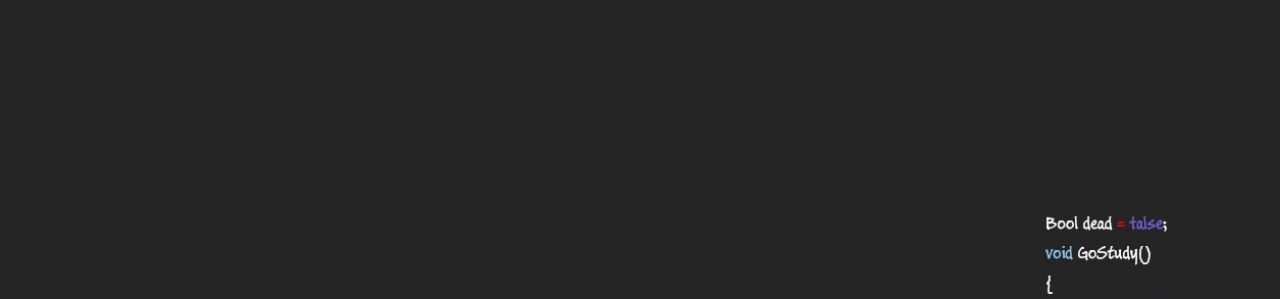
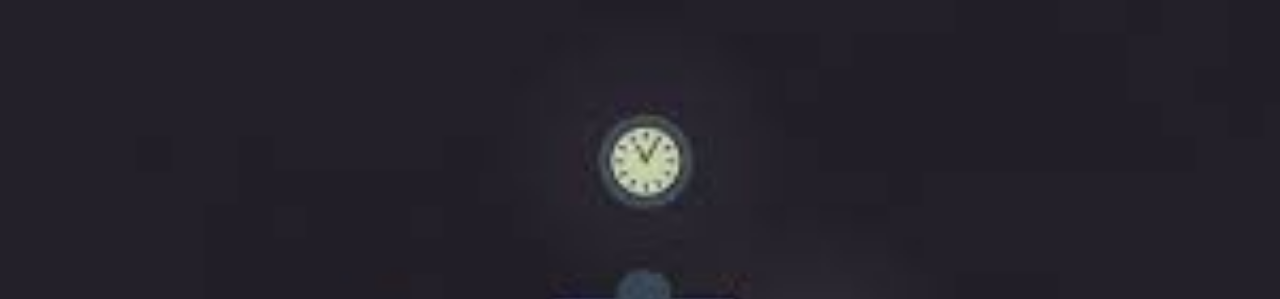
Before and after one commit to arijitpal4/arijitpal4.github.io, a plain HTML site: page index.html in a window 1280 px wide. Shown: the top 299 px of the page. Drawn offline with nearby package versions, Linux system fonts and the light colour scheme.

Commit message:
Update style.css

```diff
--- a/css/style.css
+++ b/css/style.css
@@ -165,7 +165,7 @@ hr {
 .btn-primary i.fa {
 	margin-right: 10px;
 }
-/* Home Section */
+/* Home Section */ /*intro-bg.jpg*/
 .intro {
 	display: table;
 	width: 100%;
@@ -173,7 +173,7 @@ hr {
 	padding: 100px 0;
 	text-align: center;
 	color: #fff;
-	background: url(../img/intro-bg.jpg) no-repeat center top;
+	background: url(../img/images.jfif) no-repeat center top;
 	background-color: #7bc3d1;
 	-webkit-background-size: cover;
 	-moz-background-size: cover;
```
